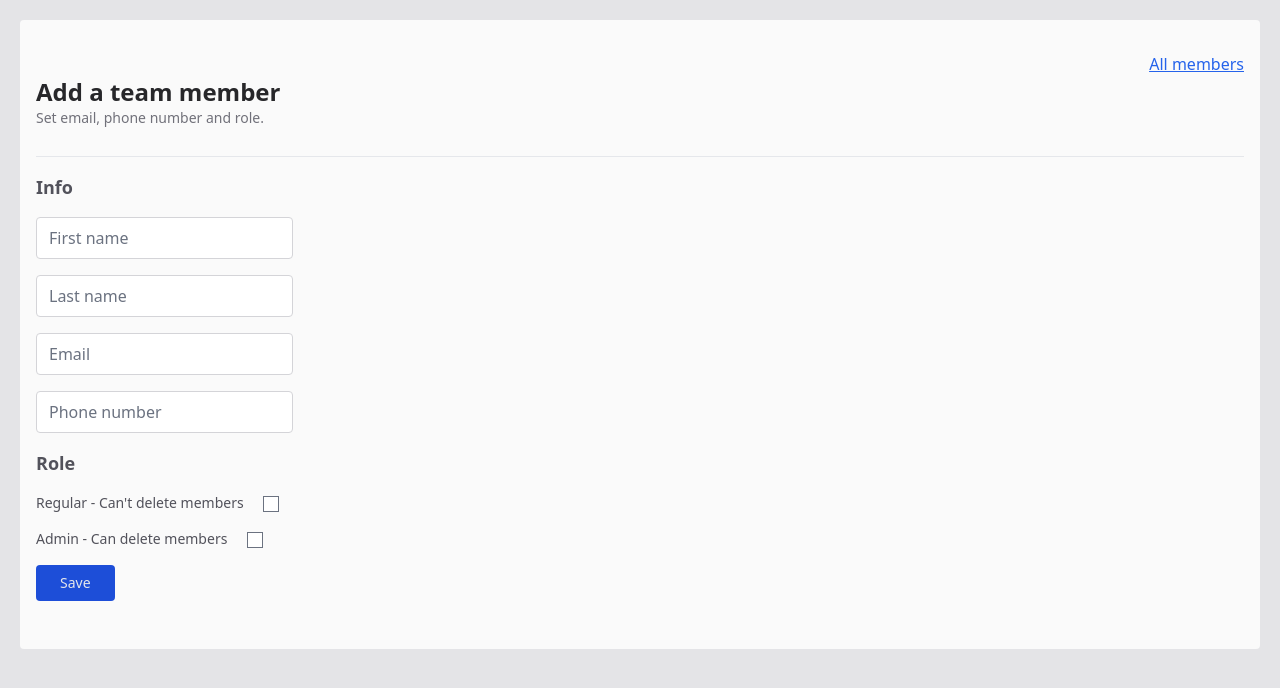
After one commit to gregkonush/instateam, a Django app: template members/templates/members/create.html in a window 1280 px wide. The commit adds this page. Shown: the top 688 px of the page. Run offline with Django 5.2, Linux system fonts and the light colour scheme; the template is opened without the code that fills it, so the values that code supplies are empty; some libraries are stand-ins or nearby versions.

Commit message:
Create member view (#8)

```diff
--- /dev/null
+++ b/members/templates/members/create.html
@@ -0,0 +1,38 @@
+{% include 'base.html' %}
+<div class="bg-zinc-50 rounded py-8 px-4">
+  <div class="flex flex-row justify-end">
+    <button class="text-blue-600 underline">
+      <a href="/members">All members</a>
+    </button>
+  </div>
+  <h1 class="text-zinc-800 text-2xl font-semibold">Add a team member</h1>
+  <div class="text-zinc-500 text-sm border-b pb-7">
+    Set email, phone number and role.
+  </div>
+  <form class="py-4 flex flex-col space-y-4 items-start text-sm text-zinc-600">
+    <h3 class="text-lg font-semibold">Info</h3>
+    <input placeholder="First name" class="rounded border-zinc-300" />
+    <input placeholder="Last name" class="rounded border-zinc-300" />
+    <input placeholder="Email" type="email" class="rounded border-zinc-300" />
+    <input
+      placeholder="Phone number"
+      class="rounded border-zinc-300"
+      type="email"
+    />
+    <h3 class="text-lg font-semibold">Role</h3>
+    <div class="space-x-4">
+      <label>Regular - Can't delete members</label>
+      <input type="checkbox" value="regular" />
+    </div>
+    <div class="space-x-4">
+      <label>Admin - Can delete members</label>
+      <input type="checkbox" value="regular" />
+    </div>
+    <button
+      type="submit"
+      class="bg-blue-700 hover:bg-blue-600 rounded text-gray-200 px-6 py-2"
+    >
+      Save
+    </button>
+  </form>
+</div>
--- a/members/templates/members/index.html
+++ b/members/templates/members/index.html
@@ -1,7 +1,9 @@
 {% include 'base.html' %}
 <div class="bg-zinc-50 rounded py-8 px-4">
   <div class="flex flex-row justify-end">
-    <button class="text-blue-600 underline">Add</button>
+    <button class="text-blue-600 underline">
+      <a href="/members/create">Add</a>
+    </button>
   </div>
   <h1 class="text-zinc-800 text-2xl font-semibold">Team members</h1>
   <div class="text-zinc-500 text-sm border-b pb-7">
--- a/members/views.py
+++ b/members/views.py
@@ -11,7 +11,7 @@ def index(request):
 
 
 def create(request):
-    return HttpResponse("creation endpoint")
+    return render(request, "members/create.html")
 
 
 def detail(request, member_id):
--- a/theme/static/css/dist/styles.css
+++ b/theme/static/css/dist/styles.css
@@ -830,8 +767,8 @@ select {
   flex-direction: column;
 }
 
-.items-end {
-  align-items: flex-end;
+.items-start {
+  align-items: flex-start;
 }
 
 .items-center {
@@ -842,14 +779,10 @@ select {
   justify-content: flex-end;
 }
 
-.justify-center {
-  justify-content: center;
-}
-
-.space-y-2 > :not([hidden]) ~ :not([hidden]) {
-  --tw-space-y-reverse: 0;
-  margin-top: calc(0.5rem * calc(1 - var(--tw-space-y-reverse)));
-  margin-bottom: calc(0.5rem * var(--tw-space-y-reverse));
+.space-x-4 > :not([hidden]) ~ :not([hidden]) {
+  --tw-space-x-reverse: 0;
+  margin-right: calc(1rem * var(--tw-space-x-reverse));
+  margin-left: calc(1rem * calc(1 - var(--tw-space-x-reverse)));
 }
 
 .space-y-1 > :not([hidden]) ~ :not([hidden]) {
@@ -858,22 +791,10 @@ select {
   margin-bottom: calc(0.25rem * var(--tw-space-y-reverse));
 }
 
-.space-x-3 > :not([hidden]) ~ :not([hidden]) {
-  --tw-space-x-reverse: 0;
-  margin-right: calc(0.75rem * var(--tw-space-x-reverse));
-  margin-left: calc(0.75rem * calc(1 - var(--tw-space-x-reverse)));
-}
-
-.space-x-4 > :not([hidden]) ~ :not([hidden]) {
-  --tw-space-x-reverse: 0;
-  margin-right: calc(1rem * var(--tw-space-x-reverse));
-  margin-left: calc(1rem * calc(1 - var(--tw-space-x-reverse)));
-}
-
-.space-x-2 > :not([hidden]) ~ :not([hidden]) {
-  --tw-space-x-reverse: 0;
-  margin-right: calc(0.5rem * var(--tw-space-x-reverse));
-  margin-left: calc(0.5rem * calc(1 - var(--tw-space-x-reverse)));
+.space-y-4 > :not([hidden]) ~ :not([hidden]) {
+  --tw-space-y-reverse: 0;
+  margin-top: calc(1rem * calc(1 - var(--tw-space-y-reverse)));
+  margin-bottom: calc(1rem * var(--tw-space-y-reverse));
 }
 
 .divide-y > :not([hidden]) ~ :not([hidden]) {
@@ -882,69 +803,26 @@ select {
   border-bottom-width: calc(1px * var(--tw-divide-y-reverse));
 }
 
-.rounded-full {
-  border-radius: 9999px;
-}
-
 .rounded {
   border-radius: 0.25rem;
 }
 
-.border {
-  border-width: 1px;
+.rounded-full {
+  border-radius: 9999px;
 }
 
 .border-b {
   border-bottom-width: 1px;
 }
 
-.border-t {
-  border-top-width: 1px;
+.border-zinc-300 {
+  --tw-border-opacity: 1;
+  border-color: rgb(212 212 216 / var(--tw-border-opacity));
 }
 
-.border-b-gray-300 {
-  --tw-border-opacity: 1;
-  border-bottom-color: rgb(209 213 219 / var(--tw-border-opacity));
-}
-
-.border-b-gray-100 {
-  --tw-border-opacity: 1;
-  border-bottom-color: rgb(243 244 246 / var(--tw-border-opacity));
-}
-
-.bg-gray-50 {
+.bg-blue-700 {
   --tw-bg-opacity: 1;
-  background-color: rgb(249 250 251 / var(--tw-bg-opacity));
-}
-
-.bg-gray-500 {
-  --tw-bg-opacity: 1;
-  background-color: rgb(107 114 128 / var(--tw-bg-opacity));
-}
-
-.bg-white {
-  --tw-bg-opacity: 1;
-  background-color: rgb(255 255 255 / var(--tw-bg-opacity));
-}
-
-.bg-gray-300 {
-  --tw-bg-opacity: 1;
-  background-color: rgb(209 213 219 / var(--tw-bg-opacity));
-}
-
-.bg-gray-800 {
-  --tw-bg-opacity: 1;
-  background-color: rgb(31 41 55 / var(--tw-bg-opacity));
-}
-
-.bg-gray-100 {
-  --tw-bg-opacity: 1;
-  background-color: rgb(243 244 246 / var(--tw-bg-opacity));
-}
-
-.bg-gray-200 {
-  --tw-bg-opacity: 1;
-  background-color: rgb(229 231 235 / var(--tw-bg-opacity));
+  background-color: rgb(29 78 216 / var(--tw-bg-opacity));
 }
 
 .bg-zinc-200 {
@@ -962,37 +840,23 @@ select {
   background-color: rgb(250 250 250 / var(--tw-bg-opacity));
 }
 
-.bg-zinc-400 {
-  --tw-bg-opacity: 1;
-  background-color: rgb(161 161 170 / var(--tw-bg-opacity));
-}
-
 .p-5 {
   padding: 1.25rem;
 }
 
-.p-2 {
-  padding: 0.5rem;
+.px-4 {
+  padding-left: 1rem;
+  padding-right: 1rem;
 }
 
-.px-2 {
-  padding-left: 0.5rem;
-  padding-right: 0.5rem;
+.px-6 {
+  padding-left: 1.5rem;
+  padding-right: 1.5rem;
 }
 
-.py-5 {
-  padding-top: 1.25rem;
-  padding-bottom: 1.25rem;
-}
-
-.px-3 {
-  padding-left: 0.75rem;
-  padding-right: 0.75rem;
-}
-
-.py-3 {
-  padding-top: 0.75rem;
-  padding-bottom: 0.75rem;
+.py-2 {
+  padding-top: 0.5rem;
+  padding-bottom: 0.5rem;
 }
 
 .py-4 {
@@ -1000,41 +864,23 @@ select {
   padding-bottom: 1rem;
 }
 
-.px-4 {
-  padding-left: 1rem;
-  padding-right: 1rem;
-}
-
-.py-7 {
-  padding-top: 1.75rem;
-  padding-bottom: 1.75rem;
-}
-
 .py-8 {
   padding-top: 2rem;
   padding-bottom: 2rem;
-}
-
-.pb-5 {
-  padding-bottom: 1.25rem;
 }
 
 .pb-7 {
   padding-bottom: 1.75rem;
 }
 
-.font-serif {
-  font-family: ui-serif, Georgia, Cambria, "Times New Roman", Times, serif;
-}
-
-.text-5xl {
-  font-size: 3rem;
-  line-height: 1;
-}
-
 .text-2xl {
   font-size: 1.5rem;
   line-height: 2rem;
+}
+
+.text-lg {
+  font-size: 1.125rem;
+  line-height: 1.75rem;
 }
 
 .text-sm {
@@ -1046,32 +892,24 @@ select {
   font-weight: 600;
 }
 
-.leading-normal {
-  line-height: 1.5;
+.text-blue-600 {
+  --tw-text-opacity: 1;
+  color: rgb(37 99 235 / var(--tw-text-opacity));
 }
 
-.tracking-normal {
-  letter-spacing: 0em;
+.text-gray-200 {
+  --tw-text-opacity: 1;
+  color: rgb(229 231 235 / var(--tw-text-opacity));
 }
 
-.text-gray-800 {
+.text-zinc-500 {
   --tw-text-opacity: 1;
-  color: rgb(31 41 55 / var(--tw-text-opacity));
+  color: rgb(113 113 122 / var(--tw-text-opacity));
 }
 
-.text-gray-300 {
+.text-zinc-600 {
   --tw-text-opacity: 1;
-  color: rgb(209 213 219 / var(--tw-text-opacity));
-}
-
-.text-gray-500 {
-  --tw-text-opacity: 1;
-  color: rgb(107 114 128 / var(--tw-text-opacity));
-}
-
-.text-gray-400 {
-  --tw-text-opacity: 1;
-  color: rgb(156 163 175 / var(--tw-text-opacity));
+  color: rgb(82 82 91 / var(--tw-text-opacity));
 }
 
 .text-zinc-800 {
@@ -1079,31 +917,8 @@ select {
   color: rgb(39 39 42 / var(--tw-text-opacity));
 }
 
-.text-zinc-500 {
-  --tw-text-opacity: 1;
-  color: rgb(113 113 122 / var(--tw-text-opacity));
-}
-
 .text-zinc-800\/80 {
   color: rgb(39 39 42 / 0.8);
-}
-
-.text-zinc-800\/40 {
-  color: rgb(39 39 42 / 0.4);
-}
-
-.text-zinc-800\/70 {
-  color: rgb(39 39 42 / 0.7);
-}
-
-.text-blue-400 {
-  --tw-text-opacity: 1;
-  color: rgb(96 165 250 / var(--tw-text-opacity));
-}
-
-.text-blue-600 {
-  --tw-text-opacity: 1;
-  color: rgb(37 99 235 / var(--tw-text-opacity));
 }
 
 .underline {
```
Also changed, not shown: other parts of theme/static/css/dist/styles.css (+5 -63 lines).
